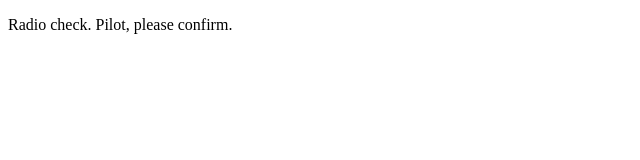
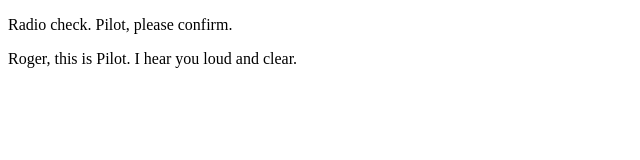
Before and after one commit to e-bold/communication-log, a plain HTML site: page index.html in a window 1280 px wide. Shown: the whole page, without its empty margins (0-640 px from the left). Drawn offline with Linux system fonts and the light colour scheme.

Commit message:
Pilot responded to Control

```diff
--- a/index.html
+++ b/index.html
@@ -2,5 +2,6 @@
 <html>
    <body>
       <p>Radio check. Pilot, please confirm.</p>
+      <p>Roger, this is Pilot. I hear you loud and clear.</p>
    </body>
 </html>
```
